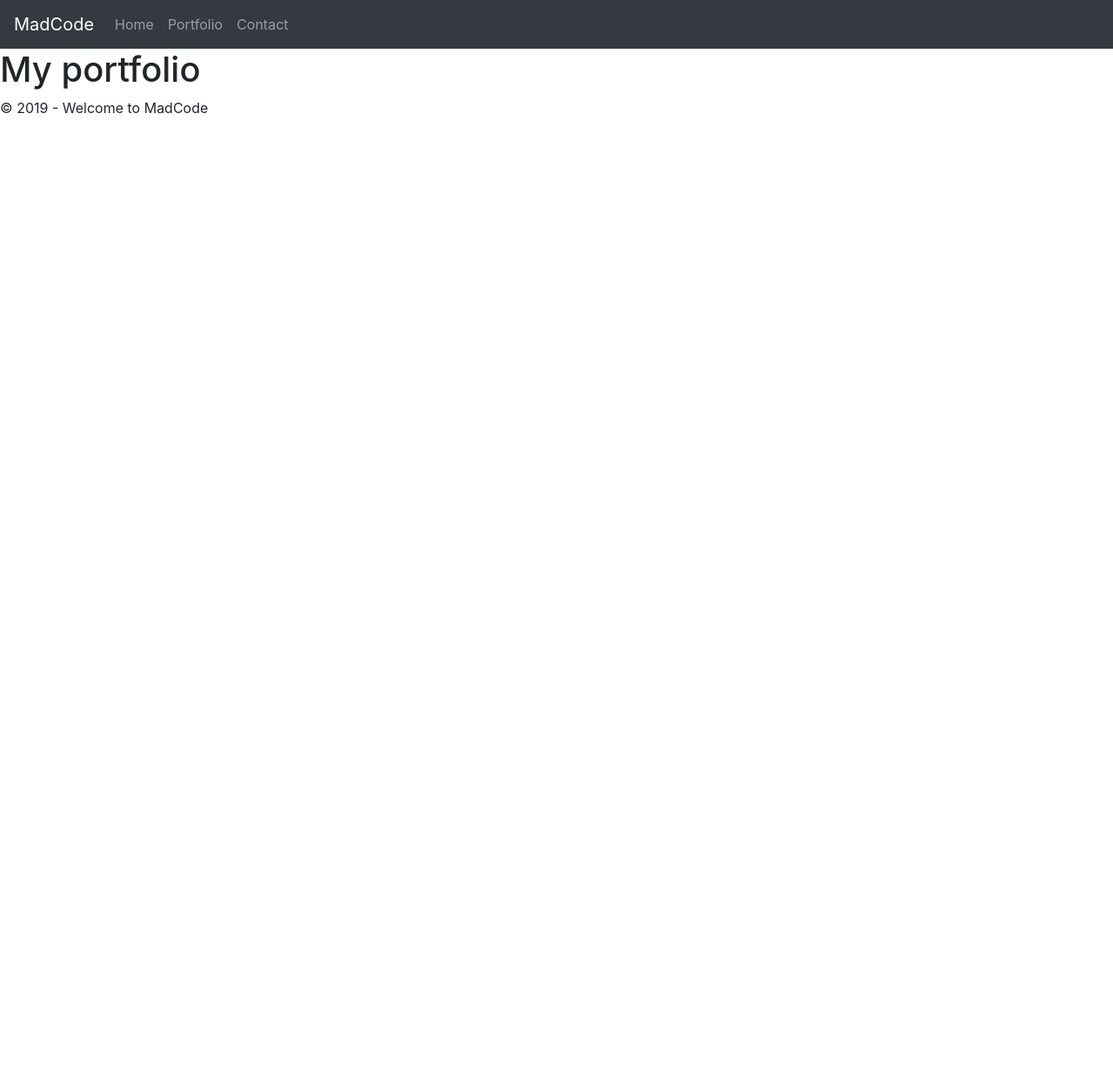
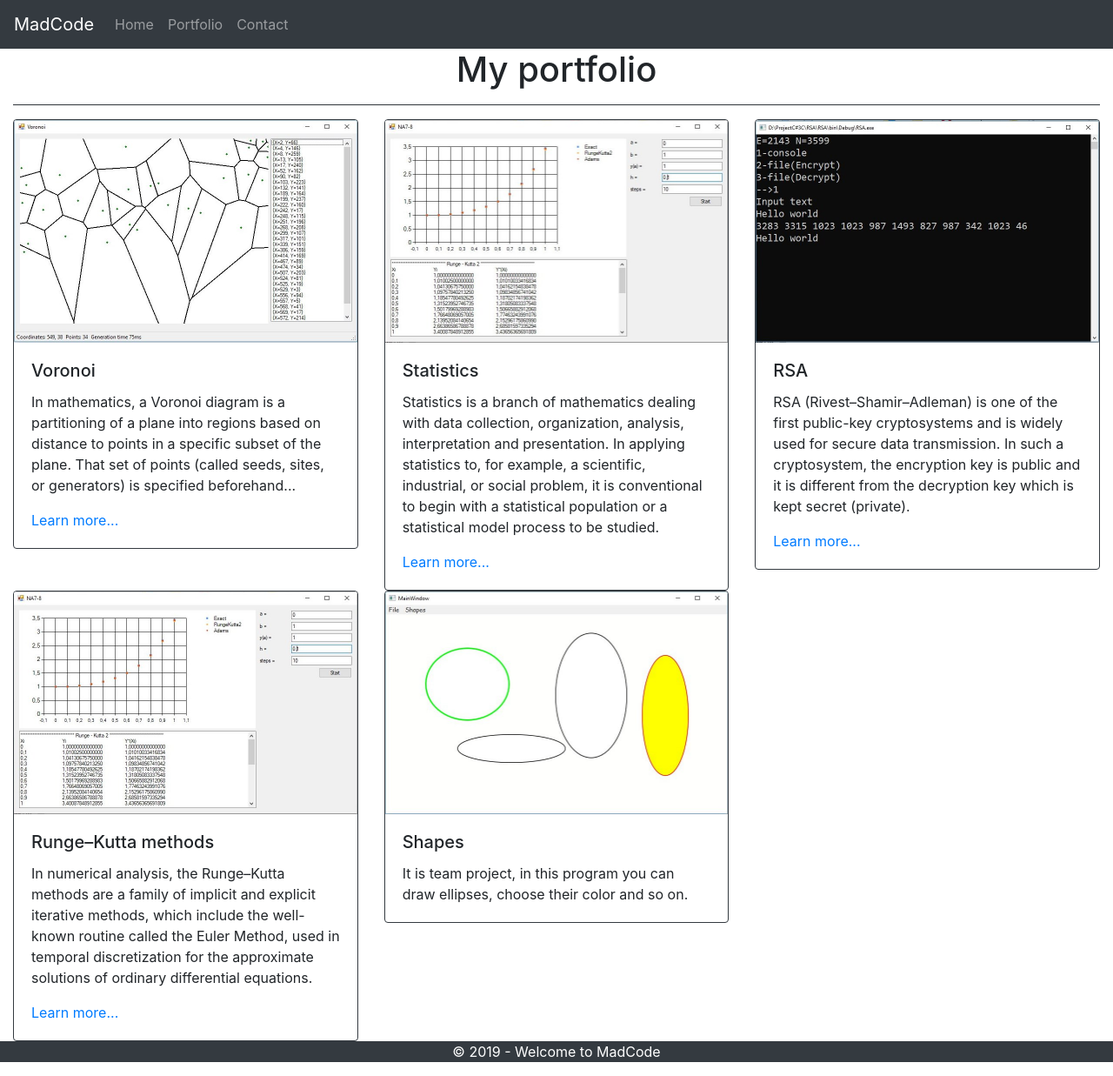
Before and after one commit to AndriiMalchevskyi/andriimalchevskyi.github.io, a plain HTML site: page portfolio.html in a window 1280 px wide. Shown: the whole page at 87% size. Before the commit the page ends 800 px from the top, so only its background shows below. Drawn offline with Linux system fonts and the light colour scheme.

Commit message:
add information in portfolio, small fixes

```diff
--- a/portfolio.html
+++ b/portfolio.html
@@ -26,15 +26,65 @@
             </ul>
         </div>
     </nav>
+	<div class="container-fluid">
+		<h1 class="text-center">My portfolio</h1>
+		<hr class="bg-dark">
+		<div class="row">
+			<div class="col-md-4">
+		  		<div class="card border-dark">
+			    	<img class="card-img-top" src="img/voronoi.jpg" alt="Card image cap">
+				    <div class="card-body">
+				      	<h5 class="card-title">Voronoi</h5>
+				      	<p class="card-text">In mathematics, a Voronoi diagram is a partitioning of a plane into regions based on distance to points in a specific subset of the plane. That set of points (called seeds, sites, or generators) is specified beforehand...</p>
+				      	<a href="https://en.wikipedia.org/wiki/Voronoi_diagram">Learn more...</a>
+			    	</div>
+				</div>
+		  	</div>
+		  	<div class="col-md-4">
+			  	<div class="card border-dark">
+				    <img class="card-img-top" src="img/rk2.jpg" alt="Card image cap">
+				    <div class="card-body border-dark">
+				     	<h5 class="card-title">Statistics</h5>
+				      	<p class="card-text">Statistics is a branch of mathematics dealing with data collection, organization, analysis, interpretation and presentation. In applying statistics to, for example, a scientific, industrial, or social problem, it is conventional to begin with a statistical population or a statistical model process to be studied.</p>
+				      	<a href="https://en.wikipedia.org/wiki/Statistics">Learn more...</a>
+				    </div>
+			    </div>
+		  	</div>
+		  	<div class="col-md-4">
+			  	<div class="card border-dark">
+				    <img class="card-img-top" src="img/rsa.jpg" alt="Card image cap">
+				    <div class="card-body">
+				      	<h5 class="card-title">RSA</h5>
+				      	<p class="card-text">RSA (Rivest–Shamir–Adleman) is one of the first public-key cryptosystems and is widely used for secure data transmission. In such a cryptosystem, the encryption key is public and it is different from the decryption key which is kept secret (private).</p>
+				      	<a href="https://en.wikipedia.org/wiki/RSA_(cryptosystem)">Learn more...</a>
+				    </div>
+			    </div>
+		  	</div>
 
-	<div class="conteiner-fluid">
+		  	<div class="col-md-4">
+			  	<div class="card border-dark">
+				    <img class="card-img-top" src="img/rk2.jpg" alt="Card image cap">
+				    <div class="card-body">
+				      	<h5 class="card-title">Runge–Kutta methods</h5>
+				      	<p class="card-text">In numerical analysis, the Runge–Kutta methods are a family of implicit and explicit iterative methods, which include the well-known routine called the Euler Method, used in temporal discretization for the approximate solutions of ordinary differential equations.</p>
+				      	<a href="https://en.wikipedia.org/wiki/Runge%E2%80%93Kutta_methods">Learn more...</a>
+				    </div>
+			  	</div>
+		  	</div>
+		  	<div class="col-md-4">
+			  	<div class="card border-dark">
+				    <img class="card-img-top" src="img/shapes.jpg" alt="Card image cap">
+				    <div class="card-body">
+				      	<h5 class="card-title">Shapes</h5>
+				      	<p class="card-text">It is team project, in this program you can draw ellipses, choose their color and so on.</p>
+				    </div>
+			  	</div>
+		  	</div>
+		</div>
 
-		<div>
-			<h1>My portfolio</h1>
-		</div>
 	</div>
-	<footer>
-		<p>&copy; 2019 - Welcome to MadCode</p>
+	<footer class="bg-dark">
+		<p class="text-center text-white">&copy; 2019 - Welcome to MadCode</p>
 	</footer>
 	<script src="jquery/dist/jquery.min.js"></script>
 	<script src="bootstrap/dist/js/bootstrap.min.js"></script>
```
Also changed, not shown: contact.html (+8 -8 lines), index.html (+7 -12 lines), css/portfolio.css (added), img/cars.jpg (added), img/rk2.jpg (added), img/rsa.jpg (added), img/shapes.jpg (added), img/statistics.jpg (added), img/voronoi.jpg (added).
